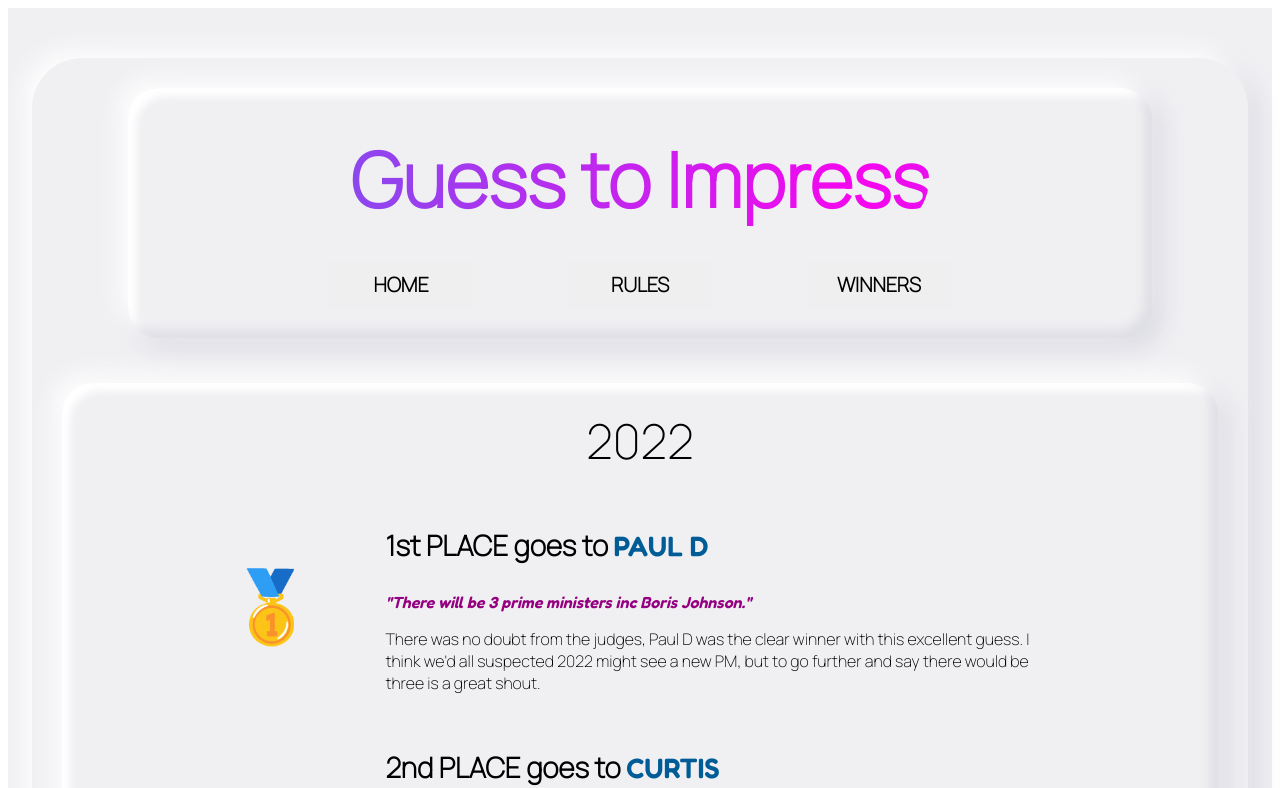
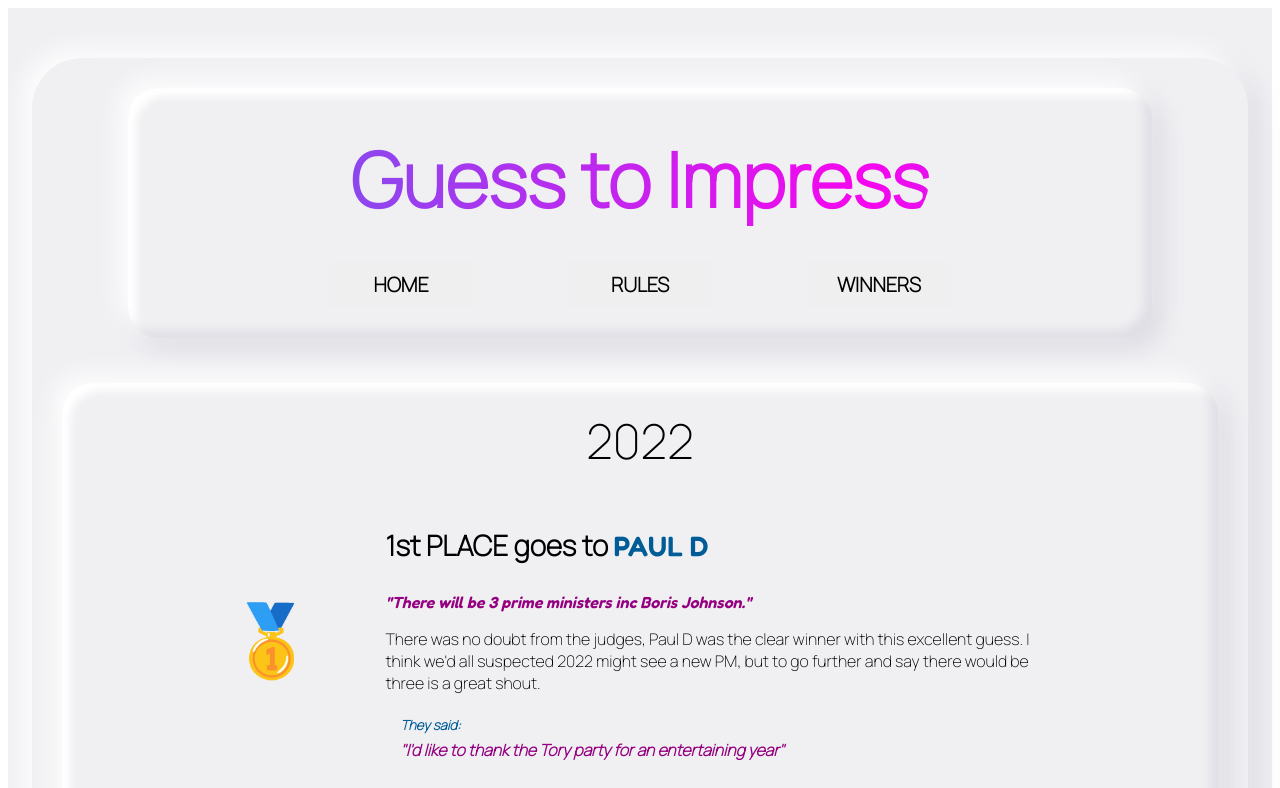
Before and after one commit to curlyfriesplease/guesstoimpress, a React (Create React App) app: page /winners in a window 1280 px wide. Shown: the top 788 px of the page. Built offline with nearby package versions, Linux system fonts and the light colour scheme; no server answers; what aws-amplify would draw is missing.

Commit message:
Adds acceptance speeches

```diff
--- a/src/components/queries.js
+++ b/src/components/queries.js
@@ -14,7 +14,7 @@ export async function fetchAllPredictionsByYear(queryYear, setPredictions) {
     );
     const predictions = predictionData.data.listPredictions.items;
     const sortedPredictionsByName = predictions.sort((a, b) =>
-      a.Author > b.Author ? -1 : 1
+      a.Author > b.Author ? 1 : -1
     );
     console.log(`🔮🔮🔮 predictions: 🔮🔮🔮`);
     console.dir(predictions);
--- a/src/components/winners.js
+++ b/src/components/winners.js
@@ -40,3 +40,10 @@ export const ScoreLine = ({position, winner, children}) => {
 export const PredictionQuote = ({children}) => (
     <p className="predictionQuote">"{children}"</p>
 )
+
+export const AcceptanceSpeech = ({children}) => (
+    <div className='acceptanceSpeechDiv'>
+    <h5>    They said:</h5>
+    <p className='acceptanceSpeechQuote'>"{children}"</p>
+    </div>
+)
--- a/src/css/winners.css
+++ b/src/css/winners.css
@@ -54,6 +54,25 @@ width: 80%;
     font-family: 'Fredoka', sans-serif;
 }
 
+.acceptanceSpeechDiv {
+width: 80%;
+margin-left: 15px;
+margin-right: none;
+}
+
+.acceptanceSpeechDiv, h5 {
+    margin-bottom: 5px;
+    font-style: italic;
+    color: #005c97;
+}
+
+.acceptanceSpeechQuote {
+margin-top: 2px;
+font-weight: 800;
+color: #950081;
+}
+
+
 @media only screen and (max-width: 800px) {
     .scoreLineIcon {
         font-size: 50px;
--- a/src/views/winners.js
+++ b/src/views/winners.js
@@ -1,7 +1,7 @@
 import React from 'react';
 import '../css/winners.css';
 import '../App.css';
-import { PredictionQuote, ScoreLine, YearContainer } from '../components/winners';
+import { AcceptanceSpeech, PredictionQuote, ScoreLine, YearContainer } from '../components/winners';
 
 export const Winners = () => (
   <>
@@ -9,6 +9,7 @@ export const Winners = () => (
       <ScoreLine position="1" winner="PAUL D">
         <PredictionQuote>There will be 3 prime ministers inc Boris Johnson.</PredictionQuote>
         There was no doubt from the judges, Paul D was the clear winner with this excellent guess. I think we'd all suspected 2022 might see a new PM, but to go further and say there would be three is a great shout.
+        <AcceptanceSpeech>I'd like to thank the Tory party for an entertaining year</AcceptanceSpeech>
       </ScoreLine>
       <ScoreLine position="2" winner="CURTIS">
         <PredictionQuote>The average household annual energy bill tops 2k</PredictionQuote>
@@ -17,6 +18,7 @@ export const Winners = () => (
       <ScoreLine position="3" winner="ALAN">
         <PredictionQuote>The Tory leadership race hots up with Priti, Rishi and Liz in contention, in the end Liz Truss wins the competition and takes home a speedboat.</PredictionQuote>
         Another UK political guess makes the top 3 - Alan's very nice guess that there would be a leadership race with Liz Truss ultimately beating Rishi. Taking home a proverbial speedboat in the form of the nuclear launch code briefcase.
+        <AcceptanceSpeech>I would like to thank my agent, my teachers at school (especially my swimming coach) and most of all my wife who suggested Liz. I wish that rather than the speedboat I had mentioned the £115k a year pension- a fine reward for tanking the economy in 49 days.</AcceptanceSpeech>
       </ScoreLine>
       <ScoreLine position="MOST CREATIVE PREDICTION" winner="ADAM N">
         Adam N came up with some absolutely batshit guesses, which <a href="https://predictions.jonmulhern.co.uk/query/year=2022authors=ADAM+N">can be read here.</a> Amongst them all, one came through which was genuinely impressive, regarding a high profile football pundit being sacked.
```
